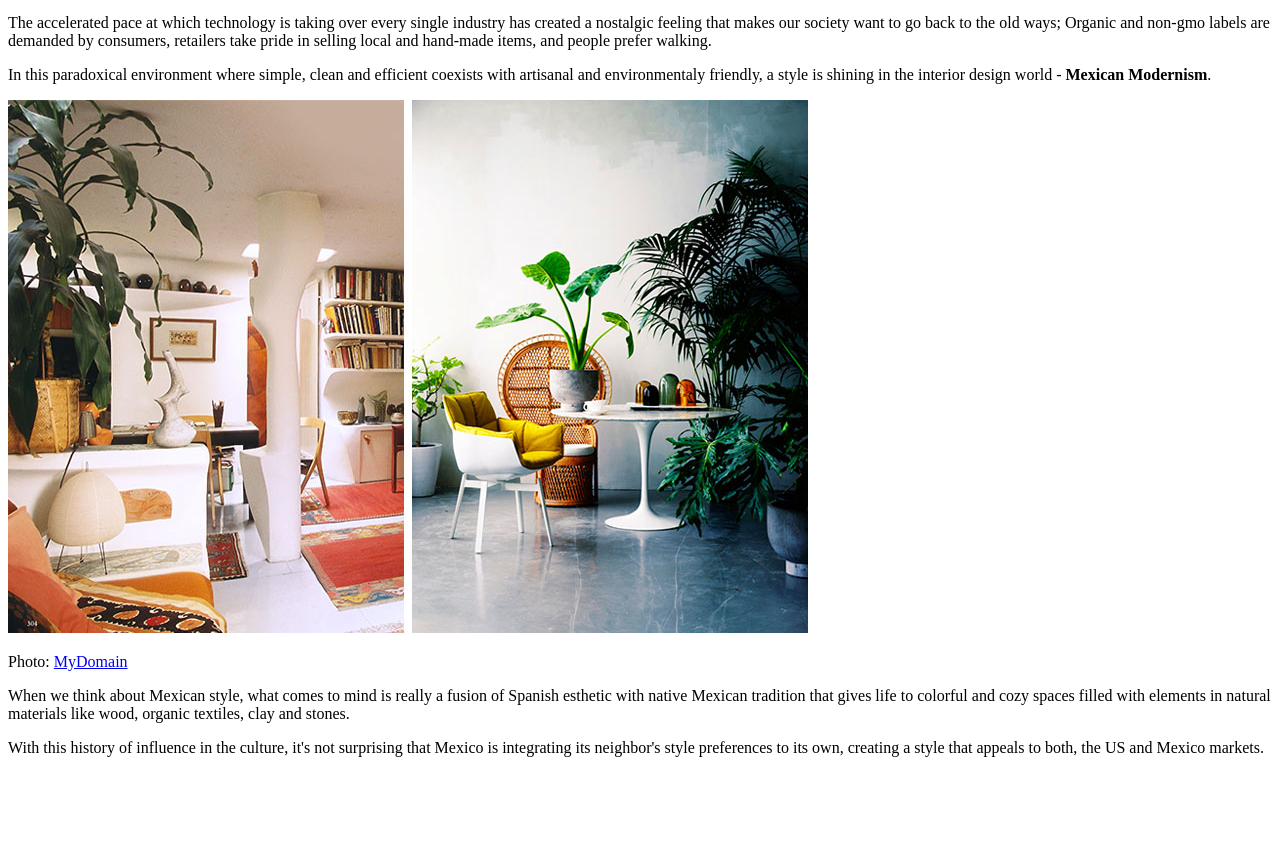
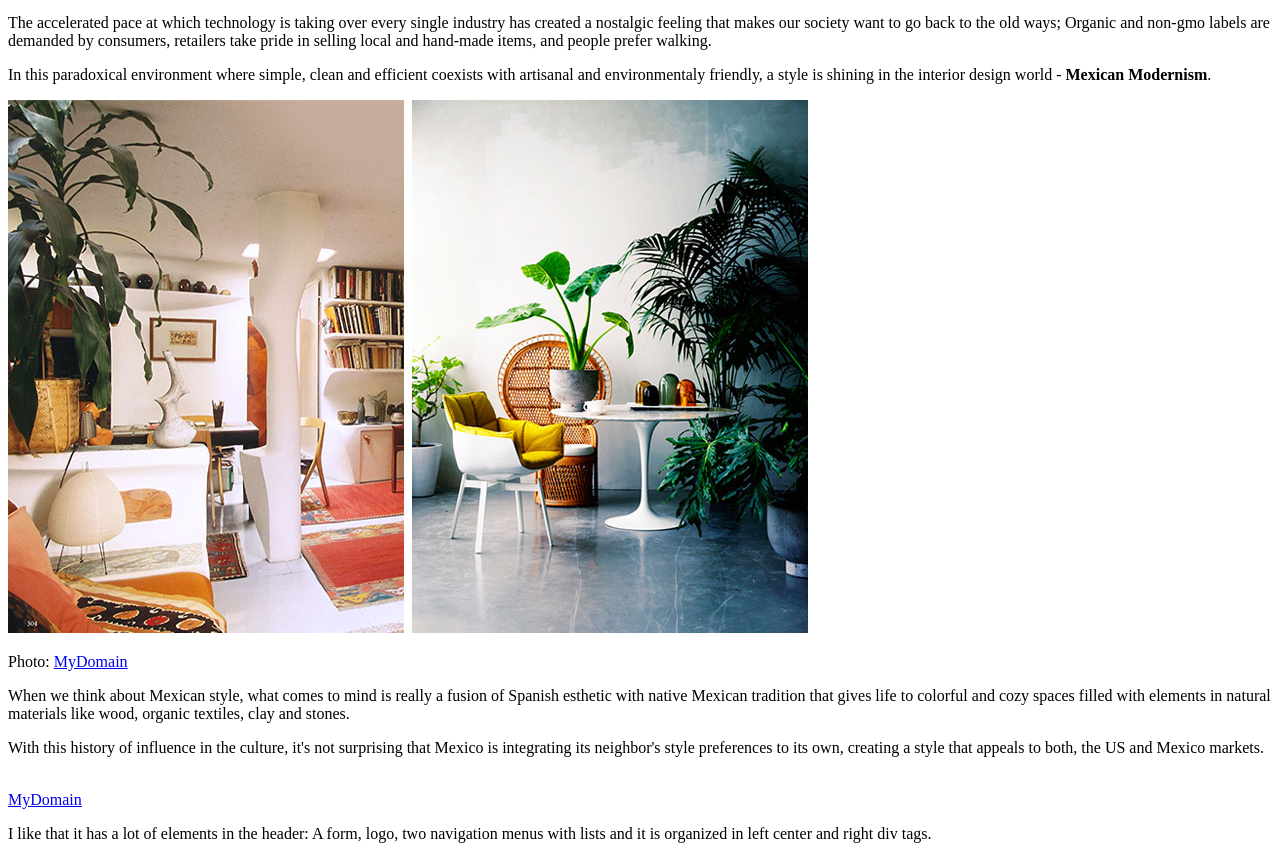
Before and after one commit to maluisar/maluisar.github.io, a plain HTML site: page index.html in a window 1280 px wide. Shown: the part 136-995 px from the top of the page. Before the commit the page ends 909 px from the top, so only its background shows below. Drawn offline with Linux system fonts and the light colour scheme.

Commit message:
Add another website about same topic to home

```diff
--- a/index.html
+++ b/index.html
@@ -30,6 +30,10 @@
     </p>
     <p>
     With this history of influence in the culture, it's not surprising that Mexico is integrating its neighbor's style preferences to its own, creating a style that appeals to both, the US and Mexico markets.
-    </p>
+    </p><br>
+<footer>
+  <a href="http://www.mydomainehome.com.au/mexican-modernism-design/">MyDomain<a>
+  <p>
+  I like that it has a lot of elements in the header: A form, logo, two navigation menus with lists and it is organized in left center and right div tags.
 </body>
 </html>
```
